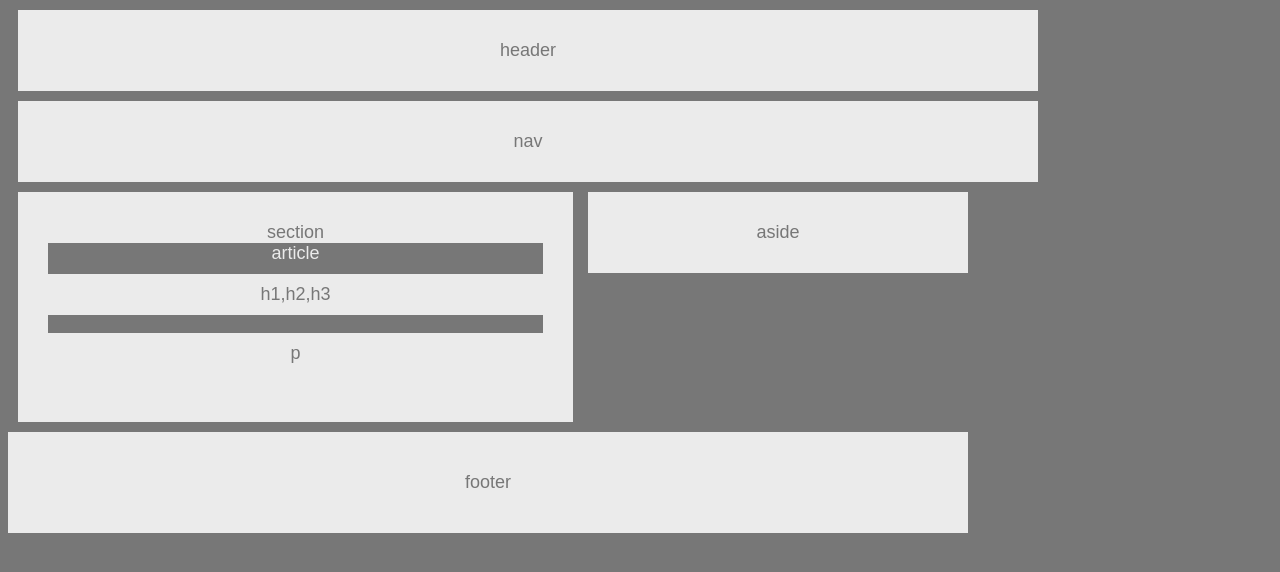
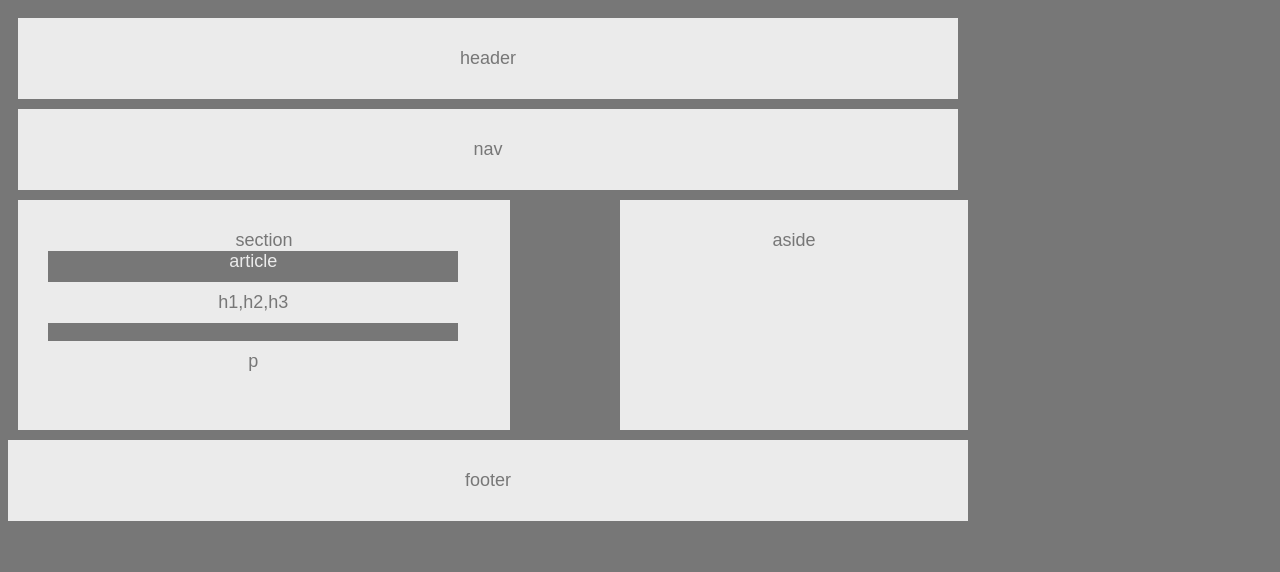
Before and after one commit to Iamdevinj/HW-Wireframe, a plain HTML site: page index.html in a window 1280 px wide. Drawn offline with Linux system fonts and the light colour scheme.

Commit message:
fixed some of the spacing still not done

```diff
--- a/index.html
+++ b/index.html
@@ -10,7 +10,7 @@
 </head>
 
 <body>
-    <div>
+    <div class="container";>
         <!--header-->
         <header>header</header>
         <!--nav-->
--- a/style.css
+++ b/style.css
@@ -1,15 +1,21 @@
 /* changed the font, color of text,background color,width and font size*/
+.container{width: 960px;
+    align-content: center;
+}
+
+
+
+
+
 body{
      font-family: Arial, Helvetica Neue, Helvetica, sans-serif;
      color: #777;
      background-color:#777;
-     width: 960px;
      font-size: 18px}
 
 header {
         background-color: #ebebeb;
         color:#777;
-        width: 960px;
         text-align: center;
         padding:30px;
         margin: 10px
@@ -18,7 +24,6 @@ header {
  nav{
      background-color: #ebebeb;
      color: #777;
-     width: 960px;
      text-align: center;
      padding: 30px;
      margin: 10px;
@@ -29,7 +34,8 @@ header {
 
     section{background-color: #ebebeb;
             color:#777;
-            width: 495px;
+            width: 45%;
+            height: 170px;
             text-align: left;
             padding: 30px;
             margin: 10px;
@@ -38,7 +44,7 @@ header {
     article {
     background-color: #777;
     color:#ebebeb;
-    width: 495px;
+    width: 95%;
     text-align: center;
     }
 
@@ -55,7 +61,8 @@ aside{
     float: right;
     background-color: #ebebeb;
     color: #777;
-    width: 320px;
+    width: 30%;
+    height:170px;
     padding:30px;
     margin-bottom:20px;
     text-align: center;
@@ -67,6 +74,5 @@ aside{
 footer{
     text-align: center;
     background: #ebebeb;
-    padding: 40px;
-    widows: 960px;
+    padding: 30px;
 }
```
